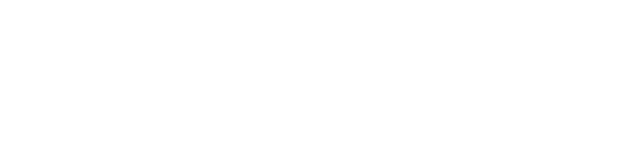
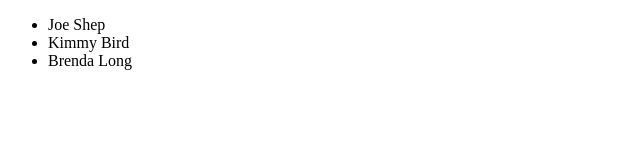
Before and after one commit to nss-day-cohort-29/pratice-the-git, a plain HTML site: page index.html in a window 1280 px wide. Shown: the whole page, without its empty margins (0-640 px from the left). Drawn offline with Linux system fonts and the light colour scheme.

Commit message:
added cohort 28

```diff
--- a/index.html
+++ b/index.html
@@ -8,5 +8,13 @@
 </head>
 <body>
   <article id="output"></article>
+  <!-- three articles with instructor lists -->
+  <article class="cohort instructors" id="c28">
+    <ul>
+      <li>Joe Shep</li>
+      <li>Kimmy Bird</li>
+      <li>Brenda Long</li>
+    </ul>
+  </article>
 </body>
 </html>
```
